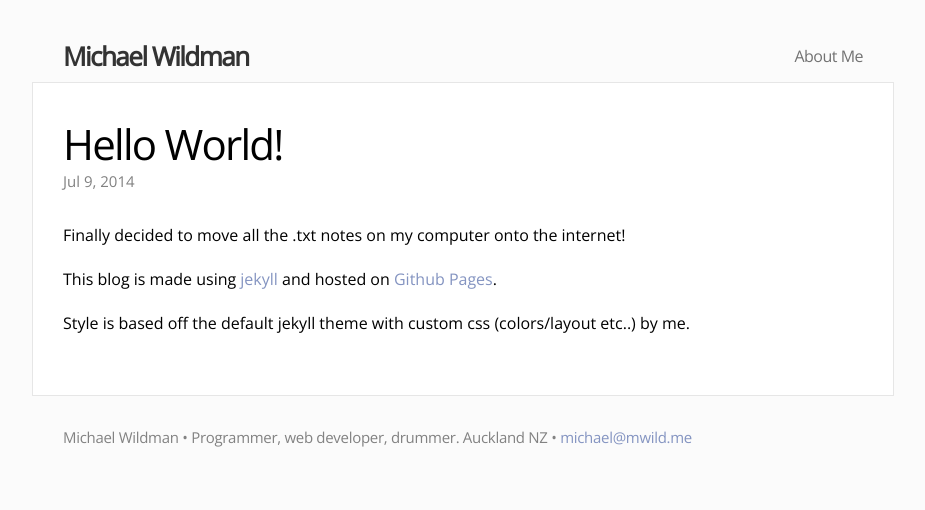
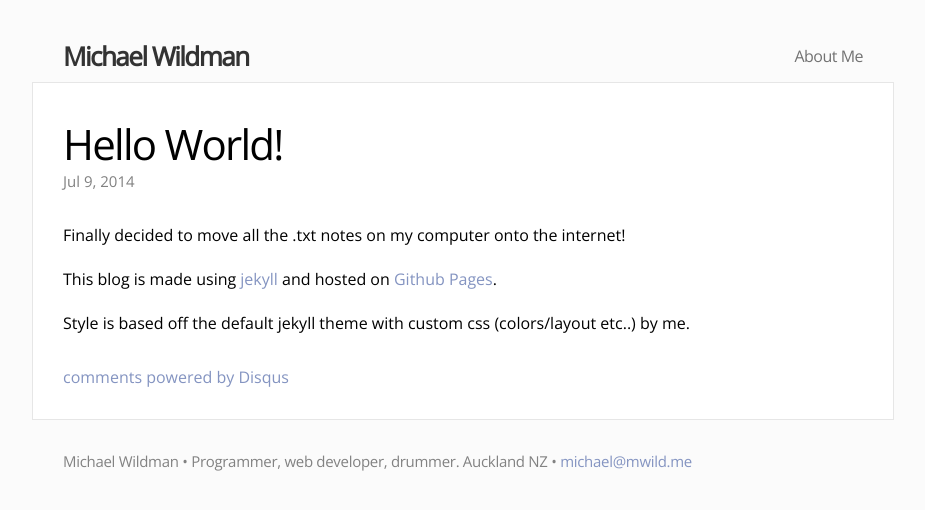
Before and after one commit to m-wild/mwild.me_archive, a Jekyll site: the page built from _posts/2014-07-09-hello-world.md, in a window 1280 px wide. Shown: the top 510 px of the page, without its empty margins (177-1102 px from the left). Built offline with Jekyll 4.4.1, drawn with Linux system fonts in a browser that asks for light colours; comment, search, counter and statistics services are not loaded; some of the changed lines change nothing that is shown.

Commit message:
added Disqus

```diff
--- a/_config.yml
+++ b/_config.yml
@@ -5,6 +5,7 @@
 baseurl: ""
 url: "http://mwild.me"
 github_username:  tehmantra
+disqus_shortname: mwild
 
 # Build settings
 markdown: kramdown
--- a/_layouts/post.html
+++ b/_layouts/post.html
@@ -12,4 +12,20 @@
   {{ content }}
   </article>
 
+  <div id="disqus_thread"></div>
+  <script type="text/javascript">
+    var disqus_shortname = '{{ site.disqus_shortname }}';
+    /* Disqus */
+    (function() {
+        var dsq = document.createElement('script'); dsq.type = 'text/javascript'; dsq.async = true;
+        dsq.src = '//' + disqus_shortname + '.disqus.com/embed.js';
+        (document.getElementsByTagName('head')[0] || document.getElementsByTagName('body')[0]).appendChild(dsq);
+    })();
+  </script>
+  <noscript>Please enable JavaScript to view the <a href="http://disqus.com/?ref_noscript">comments powered by Disqus.</a>
+  </noscript>
+  <a href="http://disqus.com" class="dsq-brlink">comments powered by <span class="logo-disqus">Disqus</span>
+  </a>
+
+
 </div>
```
